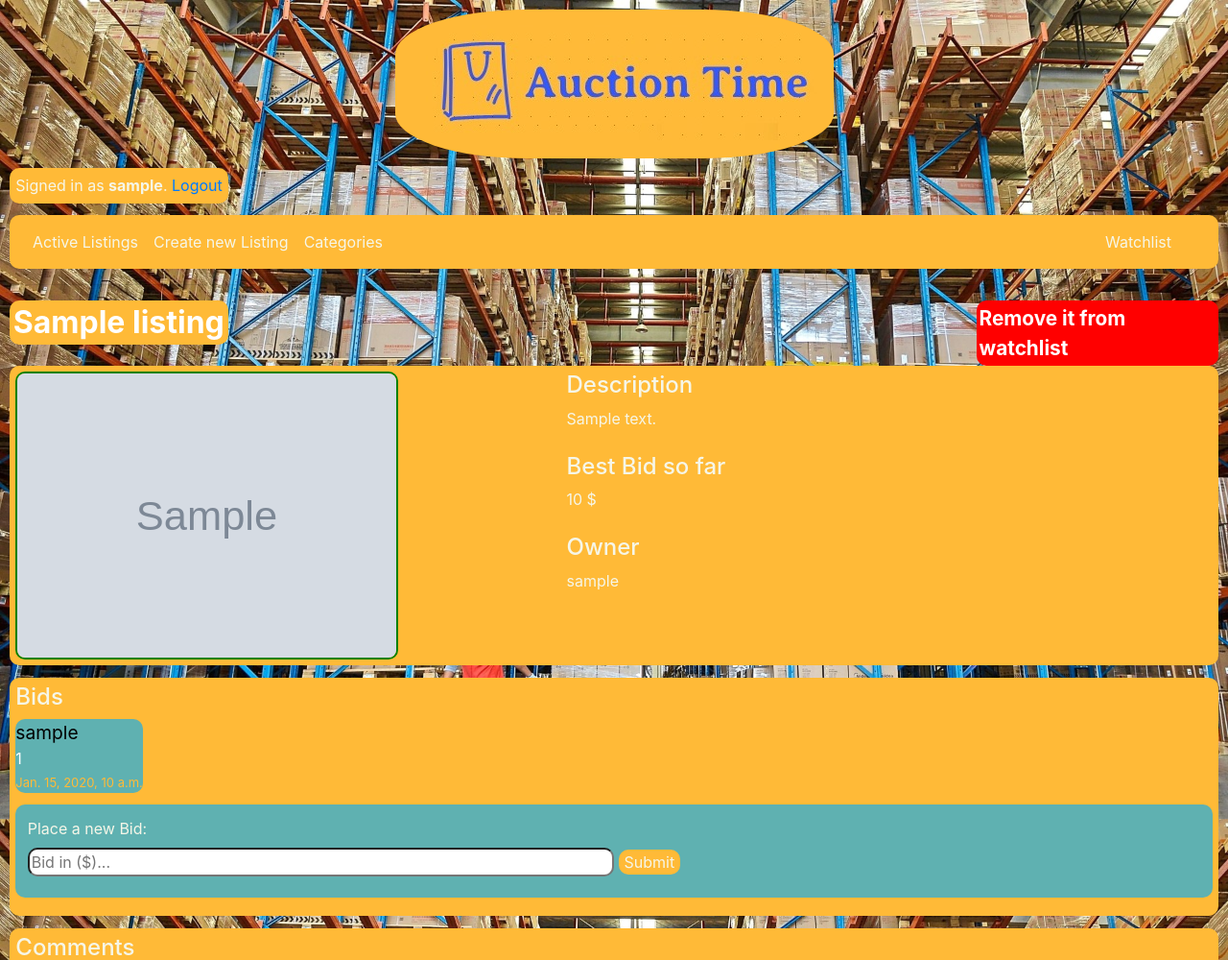
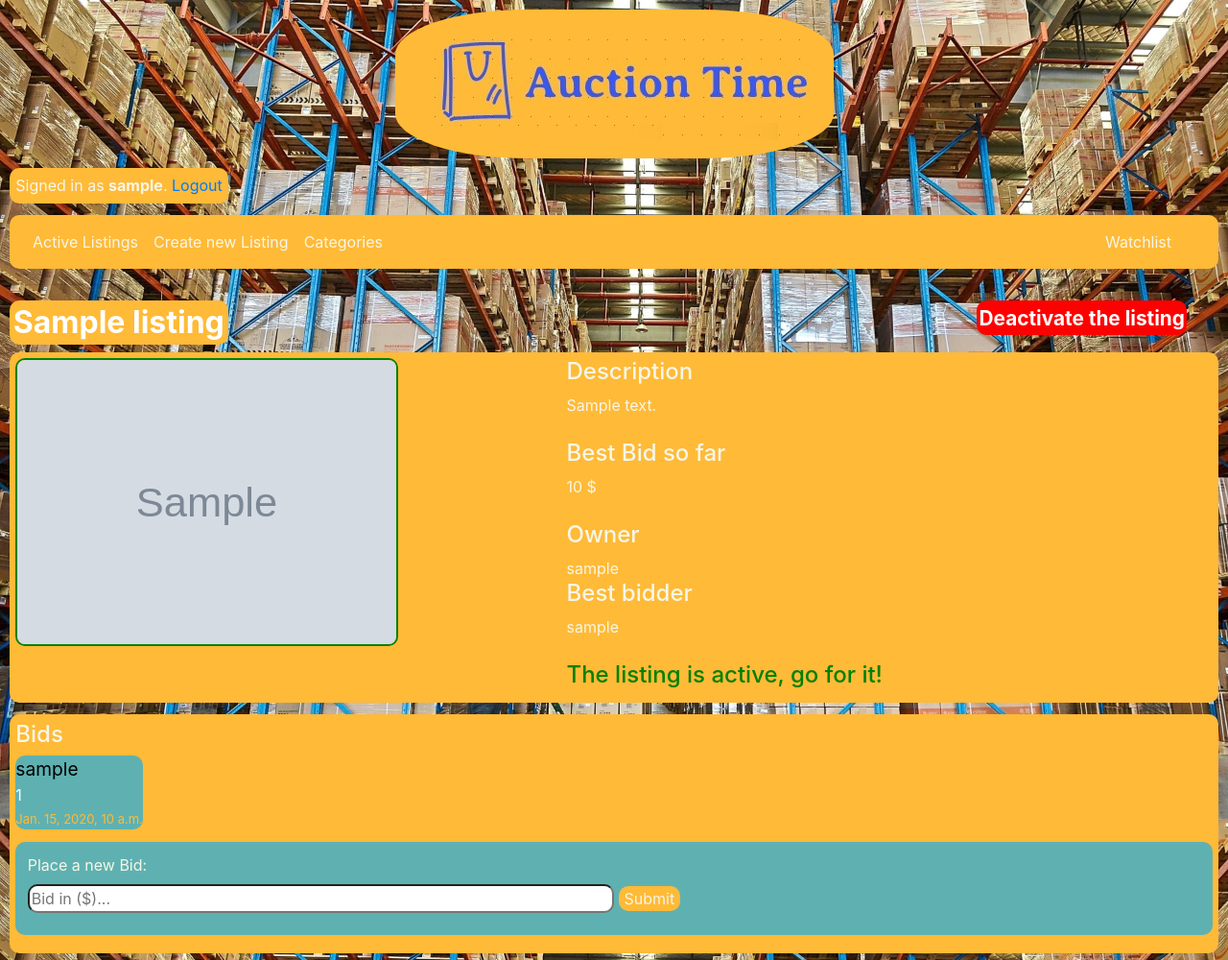
Before and after one commit to John-Atha/Auctions-HarvardCS50WebProgramming2020-Project1, a Django app: a page that uses auctions/templates/auctions/display.html in a window 1280 px wide. Shown: the top 1000 px of the page at 96% size. Run offline with Django 3.2, Linux system fonts and the light colour scheme; a user stored in the database is signed in; tables that the repository leaves empty hold one stand-in row (values such as "Sample post"); grey boxes marked "Sample" are stand-in pictures; some libraries are stand-ins or nearby versions.

Commit message:
Fix listing deactivation, best_bidder and best bid automations

```diff
--- a/auctions/models.py
+++ b/auctions/models.py
@@ -21,6 +21,8 @@ class Listing(models.Model):
     photo = models.ImageField()
     owner = models.ForeignKey(User, on_delete=models.CASCADE, related_name="sells")
     item_category = models.ForeignKey(Category, default=None, on_delete=models.CASCADE, related_name="its_category")
+    active = models.BooleanField(default="True")
+    best_bidder = models.ForeignKey(User, null=True, on_delete=models.CASCADE, related_name="gets")
 
     def __str__(self):
         return f"{self.title}, {self.item_category}, {self.photo}"
@@ -42,4 +44,4 @@ class Bid(models.Model):
     item = models.ForeignKey(Listing, on_delete=models.CASCADE, related_name="its_bids")
 
     def __str__(self):
-        return f"{self.user}, {self.datetime}, {self.item}"
+        return f"{self.user}, {self.value}, {self.datetime}, {self.item}"
--- a/auctions/templates/auctions/display.html
+++ b/auctions/templates/auctions/display.html
@@ -4,6 +4,7 @@
 
 {% block body %}
 
+{% if not listing.owner == request.user %}
     {% if moving and adding %}
     <div class="con-title-v1">
         <div><h2 class="title2"> {{listing.title}} </h2></div>
@@ -15,6 +16,13 @@
         <div><a class="title2 message2" style="font-size: 130%;" href="{% url 'unwatch' listing.title %}">Remove it from watchlist</a></div>
     </div>
     {% endif %}
+{% elif listing.active %}
+    <div class="con-title-v2">
+        <div><h2 class="title2"> {{listing.title}} </h2></div>
+        <div><a class="title2 message2" style="font-size: 130%;" href="{% url 'deactivate' listing.title %}">Deactivate the listing</a></div>
+    </div>
+{% endif %}
+
 
 <div class="mycolors container-display">
 
@@ -39,6 +47,16 @@
         <br>
         <h4>Owner</h4>
         {{listing.owner}}
+        <h4>Best bidder</h4>
+        {{listing.best_bidder}}
+        <br>
+        <br>
+        {% if listing.active %}
+            <h4 style="color:green;">The listing is active, go for it!</h4>
+        {% else %}
+            <h4>The listing was closed from the previous owner, new owner of the product is:</h4>
+            {{ listing.owner }}
+        {% endif %}
     </div>
 </div>
 
--- a/auctions/urls.py
+++ b/auctions/urls.py
@@ -14,5 +14,6 @@ urlpatterns = [
     path("listing:<str:name>", views.display, name="display"),
     path("category:<title>", views.cat_display, name="cat_display"),
     path("addwatchlist:<name>", views.watch, name="watch"),
-    path("removewatchlist:<name>", views.unwatch, name="unwatch")
+    path("removewatchlist:<name>", views.unwatch, name="unwatch"),
+    path("deactivate:<name>", views.deactivate, name="deactivate")
 ]
--- a/auctions/views.py
+++ b/auctions/views.py
@@ -13,7 +13,6 @@ def welcomepage(request):
         return render(request, "auctions/in.html")
     else:
         return render(request, "auctions/login.html")
-
 
 def index(request):
     return render(request, "auctions/index.html", {
@@ -68,7 +67,9 @@ def display(request, name):
         elif 'bid' in request.POST:
             new_bid = int(request.POST["bid"])
             if new_bid >listing2.price:
+                listing2.best_bidder = you
                 listing2.price = new_bid
+                listing2.save()
                 bid2 = Bid(value=new_bid, item=listing2, datetime=datetime2, user=you)
                 bid2.save()
             else:
@@ -104,12 +105,10 @@ def display(request, name):
             "bids": bids,
         })
 
-
 def categories(request):
     return render(request, "auctions/categories.html", {
         "categories": Category.objects.all()
     })
-
 
 @login_required
 def watchlist(request):
@@ -118,7 +117,6 @@ def watchlist(request):
     return render(request, "auctions/watchlist.html", {
         "favlist": favlist
     })
-
 
 def login_view(request):
     if request.method == "POST":
@@ -157,7 +155,6 @@ def logout_view(request):
     logout(request)
     return HttpResponseRedirect(reverse("login"))
 
-
 def register(request):
     if request.method == "POST":
         username = request.POST["username"]
@@ -183,3 +180,17 @@ def register(request):
         return HttpResponseRedirect(reverse("index"))
     else:
         return render(request, "auctions/register.html")
+
+@login_required
+def deactivate(request, name):
+    you = request.user
+    listing = Listing.objects.get(title=name)
+    if listing.owner == you:
+        listing.active = False
+        bids = listing.its_bids.all()
+        best_bid = max(bids, key=lambda bid:bid.value)
+        listing.best_bidder = best_bid.user
+        listing.save()
+        return display(request, name)
+    else:
+        return display(request, name)
```
Also changed, not shown: auctions/migrations/0003_listing_atcive.py (added), auctions/migrations/0004_auto_20201116_1244.py (added), auctions/migrations/0005_listing_best_bidder.py (added). Lines whose indentation alone changed are shown as unchanged.
